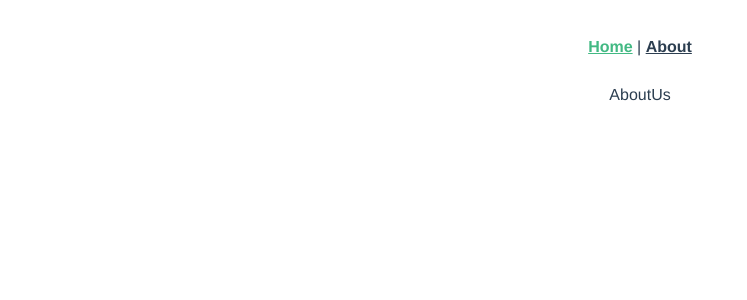
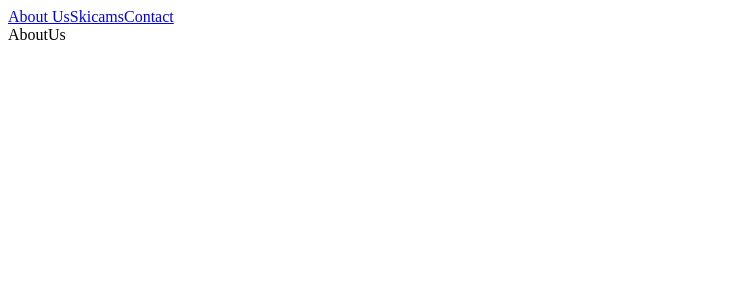
Before and after one commit to Drego31/skicams, a Vue app: page / in a window 1280 px wide. Shown: the top 300 px of the page, without its empty margins (0-747 px from the left). Built offline with nearby package versions, Linux system fonts and the light colour scheme.

Commit message:
adding m-header

```diff
--- a/src/App.vue
+++ b/src/App.vue
@@ -1,29 +1,13 @@
 <template>
   <div id="app">
-    <div id="nav">
-      <router-link to="/">Home</router-link> |
-      <router-link to="/about">About</router-link>
-    </div>
+    <m-header/>
     <router-view/>
   </div>
 </template>
 
-<style lang="scss">
-#app {
-  font-family: 'Avenir', Helvetica, Arial, sans-serif;
-  -webkit-font-smoothing: antialiased;
-  -moz-osx-font-smoothing: grayscale;
-  text-align: center;
-  color: #2c3e50;
-}
-#nav {
-  padding: 30px;
-  a {
-    font-weight: bold;
-    color: #2c3e50;
-    &.router-link-exact-active {
-      color: #42b983;
-    }
+<script>
+  import MHeader from "./components/molecules/Header"
+  export default {
+    components: {MHeader}
   }
-}
-</style>
+</script>
--- a/src/components/HelloWorld.vue
+++ /dev/null
@@ -1,58 +0,0 @@
-<template>
-  <div class="hello">
-    <h1>{{ msg }}</h1>
-    <p>
-      For a guide and recipes on how to configure / customize this project,<br>
-      check out the
-      <a href="https://cli.vuejs.org" target="_blank" rel="noopener">vue-cli documentation</a>.
-    </p>
-    <h3>Installed CLI Plugins</h3>
-    <ul>
-      <li><a href="https://github.com/vuejs/vue-cli/tree/dev/packages/%40vue/cli-plugin-babel" target="_blank" rel="noopener">babel</a></li>
-      <li><a href="https://github.com/vuejs/vue-cli/tree/dev/packages/%40vue/cli-plugin-eslint" target="_blank" rel="noopener">eslint</a></li>
-    </ul>
-    <h3>Essential Links</h3>
-    <ul>
-      <li><a href="https://vuejs.org" target="_blank" rel="noopener">Core Docs</a></li>
-      <li><a href="https://forum.vuejs.org" target="_blank" rel="noopener">Forum</a></li>
-      <li><a href="https://chat.vuejs.org" target="_blank" rel="noopener">Community Chat</a></li>
-      <li><a href="https://twitter.com/vuejs" target="_blank" rel="noopener">Twitter</a></li>
-      <li><a href="https://news.vuejs.org" target="_blank" rel="noopener">News</a></li>
-    </ul>
-    <h3>Ecosystem</h3>
-    <ul>
-      <li><a href="https://router.vuejs.org" target="_blank" rel="noopener">vue-router</a></li>
-      <li><a href="https://vuex.vuejs.org" target="_blank" rel="noopener">vuex</a></li>
-      <li><a href="https://github.com/vuejs/vue-devtools#vue-devtools" target="_blank" rel="noopener">vue-devtools</a></li>
-      <li><a href="https://vue-loader.vuejs.org" target="_blank" rel="noopener">vue-loader</a></li>
-      <li><a href="https://github.com/vuejs/awesome-vue" target="_blank" rel="noopener">awesome-vue</a></li>
-    </ul>
-  </div>
-</template>
-
-<script>
-export default {
-  name: 'HelloWorld',
-  props: {
-    msg: String
-  }
-}
-</script>
-
-<!-- Add "scoped" attribute to limit CSS to this component only -->
-<style scoped lang="scss">
-h3 {
-  margin: 40px 0 0;
-}
-ul {
-  list-style-type: none;
-  padding: 0;
-}
-li {
-  display: inline-block;
-  margin: 0 10px;
-}
-a {
-  color: #42b983;
-}
-</style>
--- /dev/null
+++ b/src/components/molecules/Header.vue
@@ -0,0 +1,13 @@
+<template>
+  <div class="m-header">
+    <router-link to="/">About Us</router-link>
+    <router-link to="/skicams">Skicams</router-link>
+    <router-link to="/contact">Contact</router-link>
+  </div>
+</template>
+
+<script>
+  export default {
+    name: "m-header"
+  }
+</script>
```
